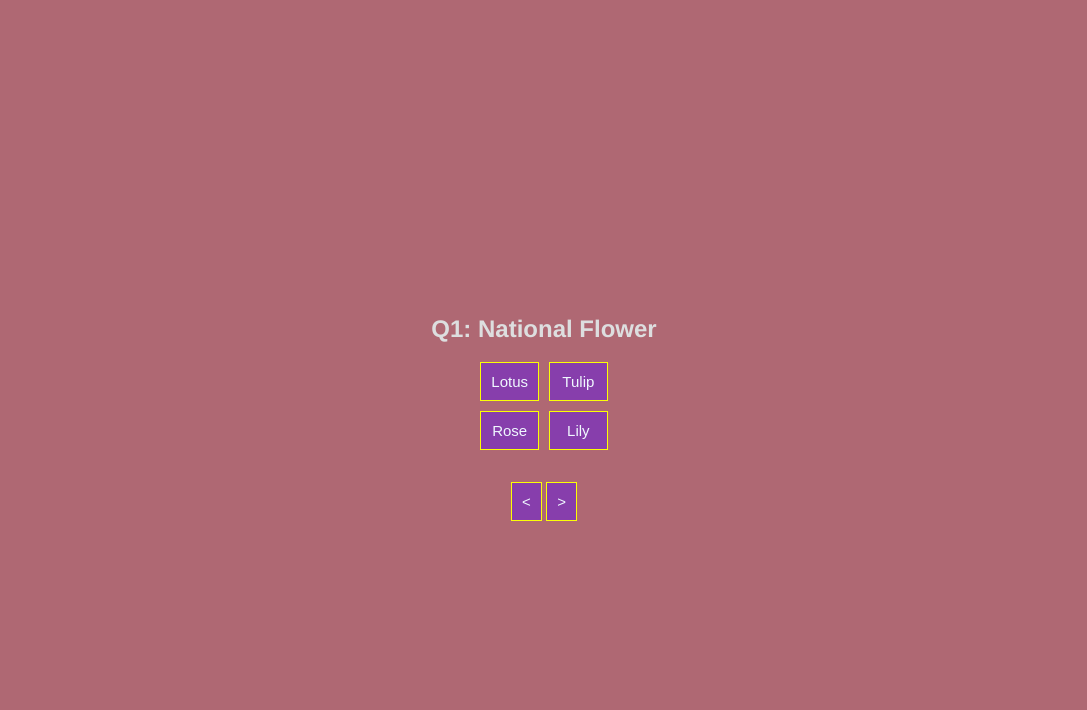
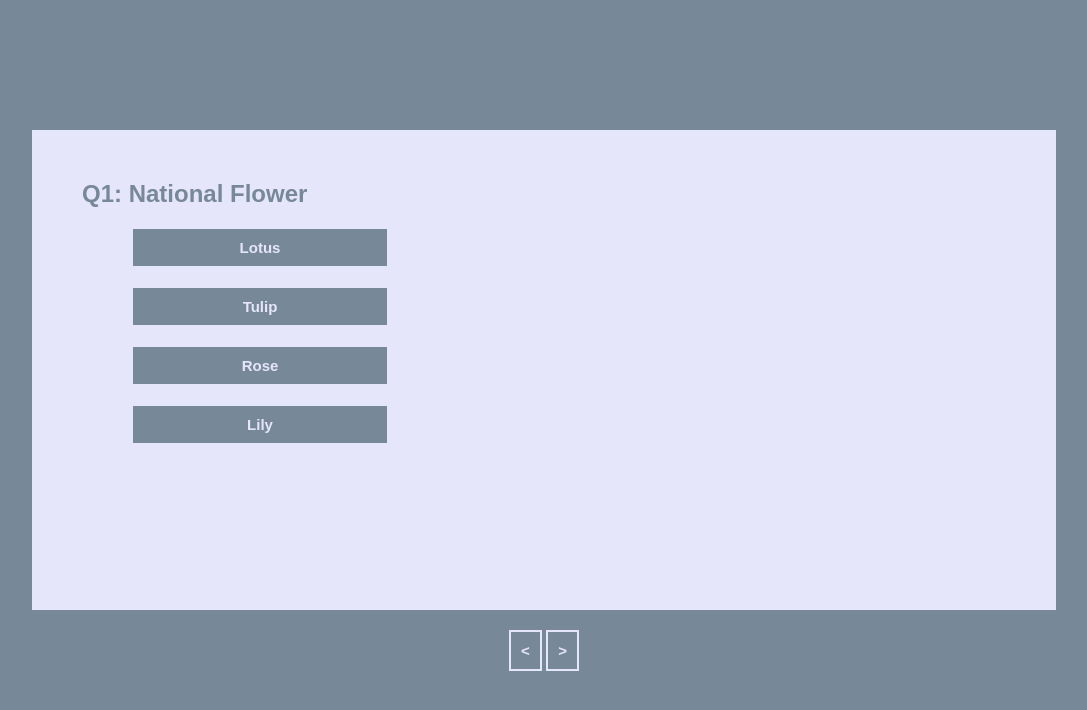
Before and after one commit to aishwarya19798/Js-Quiz, a plain HTML site: page index.html in a window 1280 px wide. Both pictures are taken after a click on the button "Let's Play". Shown: the whole page, without its empty margins (96-1183 px from the left). Drawn offline with Linux system fonts and the light colour scheme.

Commit message:
change css

```diff
--- a/index.html
+++ b/index.html
@@ -5,17 +5,20 @@
     <meta name="viewport" content="width=device-width, initial-scale=1.0">
     <title>Quiz</title>
     <link rel="stylesheet" href="style.css">
+    <!-- <link href="https://fonts.googleapis.com/css2?family=Montserrat:wght@500&display=swap" rel="stylesheet"> -->
 </head>
 <body>
-    <div>
+    <div id="app">
         <div id="home">
             <h1>Welcome to Quiz</h1>
             <button id="start">Let's Play</button>
         </div>
         <div id="game">
-            <h2 id="question"></h2>
-            <div id="options"></div>
-            <p id='demo'></p>
+            <div id="content">
+                <h2 id="question"></h2>
+                <div id="options"></div>
+                <p id='demo'></p>
+            </div>
             <div>
                 <button id="previous"> < </button>
                 <button id="next"> > </button>
--- a/style.css
+++ b/style.css
@@ -1,9 +1,15 @@
+*{
+    margin:0;
+    padding:0;
+    box-sizing: border-box;
+}
 body{
-   background-color: rgb(175, 104, 115);
-   color: rgb(221, 222, 223);
+   background-color: lightslategray;
+   color: lavender;
 }
-div{
-    font-family: 'Franklin Gothic Medium', 'Arial Narrow', Arial, sans-serif;
+#app{
+    font-family: 'Montserrat', sans-serif;
+    /* font-family: 'Franklin Gothic Medium', 'Arial Narrow', Arial, sans-serif; */
 }
 #home,#game{
     height: 100vh;
@@ -13,23 +19,49 @@ div{
     align-items: center;
 }
 button{
-    border: 1px solid rgb(221, 222, 223);
+    border: 2px solid lavender;
     background-color: transparent;
-    color: aliceblue;
+    color:lavender;
     font-size:15px;
     padding: 10px;
+    margin-top: 20px;
+    font-weight: 600;
+}
+button:hover{
+    background-color: lavender;
+    color:lightslategray;
 }
 #game {
     display: none;
 }
 
-#options{
-    display: grid;
-    grid-template-columns: 1fr 1fr;
-    gap: 10px;
+#content #options button{
+    background-color: lightslategray;
+    display: flex;
+    width: 20vw;
+    justify-content: center;
+    margin-left: 50px;
+}
+#content #option{
+}
+#content{
+    padding: 50px;
+    height: 60vh;
+    width: 80vw;
+    background-color: lavender;
+    color: lightslategray;
 }
 
-#game button{
-    background-color: rgba(76, 0, 255, 0.404);
-    border: 1px solid rgb(251, 255, 6);
+#content button{
+    border: 1px solid ;
+    background-color: transparent;
+    color:lavender;
+    font-size:15px;
+    padding: 10px;
+    margin-top: 20px;
+    font-weight: 600;
 }
+button:hover{
+    background-color: lavender;
+    color:lightslategray;
+}
```
